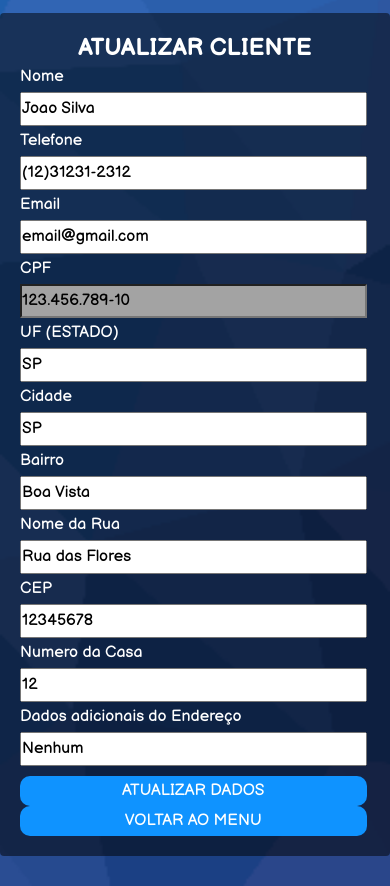
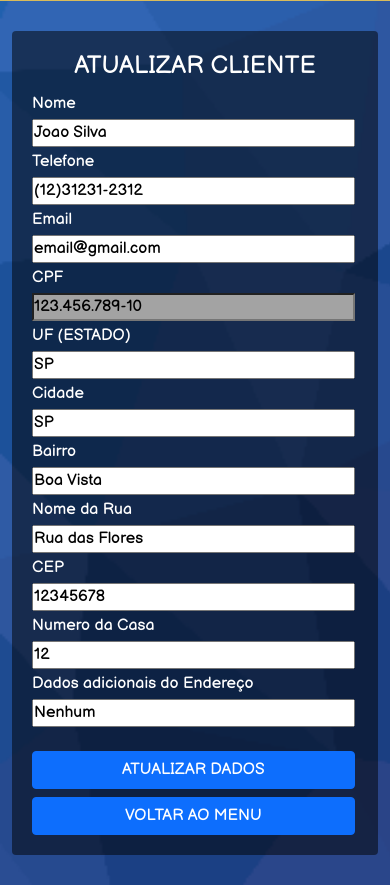
Before and after one commit to JonhFiv5/projeto-libim, a PHP site: page /atualizar_cliente.php?id_up=2 in a window 390 px wide. Shown: the part 89-975 px from the top of the page. Run offline with PHP 8.4, Linux system fonts and the light colour scheme; the visitor is signed in with stand-in values (Sample User, id 1); data comes from the database, SQL or seed files in the repository.

Commit message:
Tornando as telas de cadastro de livro, edição de livro e cliente responsivas

```diff
--- a/cliente/atualizar_cliente.php
+++ b/cliente/atualizar_cliente.php
@@ -22,6 +22,8 @@
     <title>Atualizar cliente</title>
     <link rel="stylesheet" href="../css/estilo.css">
     <link rel="icon" href="../img/favicon.png" type="image/png">
+    <!-- CSS only -->
+    <link href="https://cdn.jsdelivr.net/npm/bootstrap@5.0.0/dist/css/bootstrap.min.css" rel="stylesheet" integrity="sha384-wEmeIV1mKuiNpC+IOBjI7aAzPcEZeedi5yW5f2yOq55WWLwNGmvvx4Um1vskeMj0" crossorigin="anonymous">
 </head>
 <body>
 <?php
@@ -68,59 +70,74 @@
     }
 
 ?>
-    <section id="centro">
+    <div class="container">
         <form method="POST">
             <h2>ATUALIZAR CLIENTE</h2>
+            <div class="row">
+                <div class="col-sm-12 col-md-6 col-lg-6">
                     <label for="nome">Nome</label>
-            <input type=text name="nome" id="nome" pattern="[a-zA-Zãõ'-éáóíâêôçÇñÑ ]{2,100}" required title="Apenas letras"
-            value="<?php verificar($res,'nome');?>" >
-
+                    <input type=text name="nome" id="nome" pattern="[a-zA-Zãõ'-éáóíâêôçÇñÑ ]{2,100}" required title="Apenas letras" value="<?php verificar($res,'nome');?>" >
+                </div>
+                <div class="col-sm-12 col-md-6 col-lg-6">
                     <label for="telefone">Telefone</label>
-            <input type=text name="telefone" id="telefone" pattern=".{13,14}" required title="DDD e Numero requerido" placeholder="ex: (11)91234-5678"
-            value="<?php verificar($res,'telefone');?>" >
-
+                    <input type=text name="telefone" id="telefone" pattern=".{13,14}" required title="DDD e Numero requerido" placeholder="ex: (11)91234-5678" value="<?php verificar($res,'telefone');?>" >
+                </div>
+            </div>
+            <div class="row">
+                <div class="col-sm-12 col-md-6 col-lg-6">
                     <label for="email">Email</label>
-            <input type=email name="email" id="email" required placeholder="ex: cliente@xyz.com" autocomplete="off"
-            value="<?php verificar($res,'email');?>" >
-
+                    <input type=email name="email" id="email" required placeholder="ex: cliente@xyz.com" autocomplete="off" value="<?php verificar($res,'email');?>" >
+                </div>
+                <div class="col-sm-12 col-md-6 col-lg-6">
                     <label for="cpf">CPF</label>
-            <input type=text style="background-color:#a3a3a3;" readonly name="cpf" id="cpf"  pattern=".{14,14}" required title="11 números" autocomplete="off" placeholder="ex: 123.456.789-10"
-            value="<?php verificar($res,'cpf');?>" >
-
+                    <input type=text style="background-color:#a3a3a3;" readonly name="cpf" id="cpf"  pattern=".{14,14}" required title="11 números" autocomplete="off" placeholder="ex: 123.456.789-10" value="<?php verificar($res,'cpf');?>" >
+                </div>
+            </div>
+            <div class="row">
+                <div class="col-sm-12 col-md-6 col-lg-6">
                     <label for="uf">UF (ESTADO)</label>
-            <input type=text name="uf" id="uf" pattern=".{2,2}" required title="2 Letras" placeholder="ex: RJ"
-            value="<?php verificar($res,'uf');?>" >
-
+                    <input type=text name="uf" id="uf" pattern=".{2,2}" required title="2 Letras" placeholder="ex: RJ" value="<?php verificar($res,'uf');?>" >
+                </div>
+                <div class="col-sm-12 col-md-6 col-lg-6">
                     <label for="cidade">Cidade</label>
-            <input type=text name="cidade" id="cidade" required
-            value="<?php verificar($res,'cidade');?>" >
-
+                    <input type=text name="cidade" id="cidade" required value="<?php verificar($res,'cidade');?>" >
+                </div>
+            </div>
+            <div class="row">
+                <div class="col-sm-12 col-md-6 col-lg-6">
                     <label for="bairro">Bairro</label>
-            <input type=text name="bairro" id="bairro" required
-            value="<?php verificar($res,'bairro');?>" >
-
+                    <input type=text name="bairro" id="bairro" required value="<?php verificar($res,'bairro');?>" >
+                </div>
+                <div class="col-sm-12 col-md-6 col-lg-6">
                     <label for="nome_rua">Nome da Rua</label>
-            <input type=text name="nome_rua" id="nome_rua" required
-            value="<?php verificar($res,'nome_rua');?>" >
-
+                    <input type=text name="nome_rua" id="nome_rua" required value="<?php verificar($res,'nome_rua');?>" >
+                </div>
+            </div>
+            <div class="row">
+                <div class="col-sm-12 col-md-6 col-lg-6">
                     <label for="cep">CEP</label>
-            <input type=text name="cep" id="cep" minlength="5" pattern=".{8,8}" required title="9 números" placeholder="ex: 12345678"
-            value="<?php verificar($res,'cep');?>" >
-
+                    <input type=text name="cep" id="cep" minlength="5" pattern=".{8,8}" required title="9 números" placeholder="ex: 12345678" value="<?php verificar($res,'cep');?>" >
+                </div>
+                <div class="col-sm-12 col-md-6 col-lg-6">
                     <label for="numero_casa">Numero da Casa</label>
-            <input type=text name="numero_casa" id="numero_casa" pattern=".{1,10}" id="numero_casa" required title="10 digitos max"
-            value="<?php verificar($res,'numero_casa');?>" >
-
+                    <input type=text name="numero_casa" id="numero_casa" pattern=".{1,10}" id="numero_casa" required title="10 digitos max" value="<?php verificar($res,'numero_casa');?>" >
+                </div>
+            </div>
+            <div class="row">
+                <div class="col-sm-12 col-md-6 col-lg-6">
                     <label for="dados_adicionais_endereco">Dados adicionais do Endereço</label>
-            <input type=text name="dados_adicionais_endereco" id="dados_adicionais_endereco"
-            value="<?php verificar($res,'dados_adicionais_endereco');?>" >
-
-            <div id="botao">
-                <input type="submit" value="ATUALIZAR DADOS" class="botaoEnviar">
-                <input type="button" value="VOLTAR AO MENU" onclick="location.href='../home'" class="botaoEnviar">
+                    <input type=text name="dados_adicionais_endereco" id="dados_adicionais_endereco" value="<?php verificar($res,'dados_adicionais_endereco');?>" >
                 </div>
-
+            </div>
+            <div class="row mt-3">
+                <div class="col-sm-12 col-md-6 col-lg-6 mt-2">
+                    <input type="submit" value="ATUALIZAR DADOS" class="btn btn-primary botaoEnviar">
+                </div>
+                <div class="col-sm-12 col-md-6 col-lg-6 mt-2">
+                    <input type="button" value="VOLTAR AO MENU" onclick="location.href='../home'" class="btn btn-primary botaoEnviar">
+                </div>
+            </div>
         </form>
-    </section>
+    </div>
 </body>
 </html>
```
Also changed, not shown: livro/alterar_livro.php (+43 -40 lines), livro/form_cadastro_livro.php (+30 -23 lines). Lines whose indentation alone changed are shown as unchanged.
